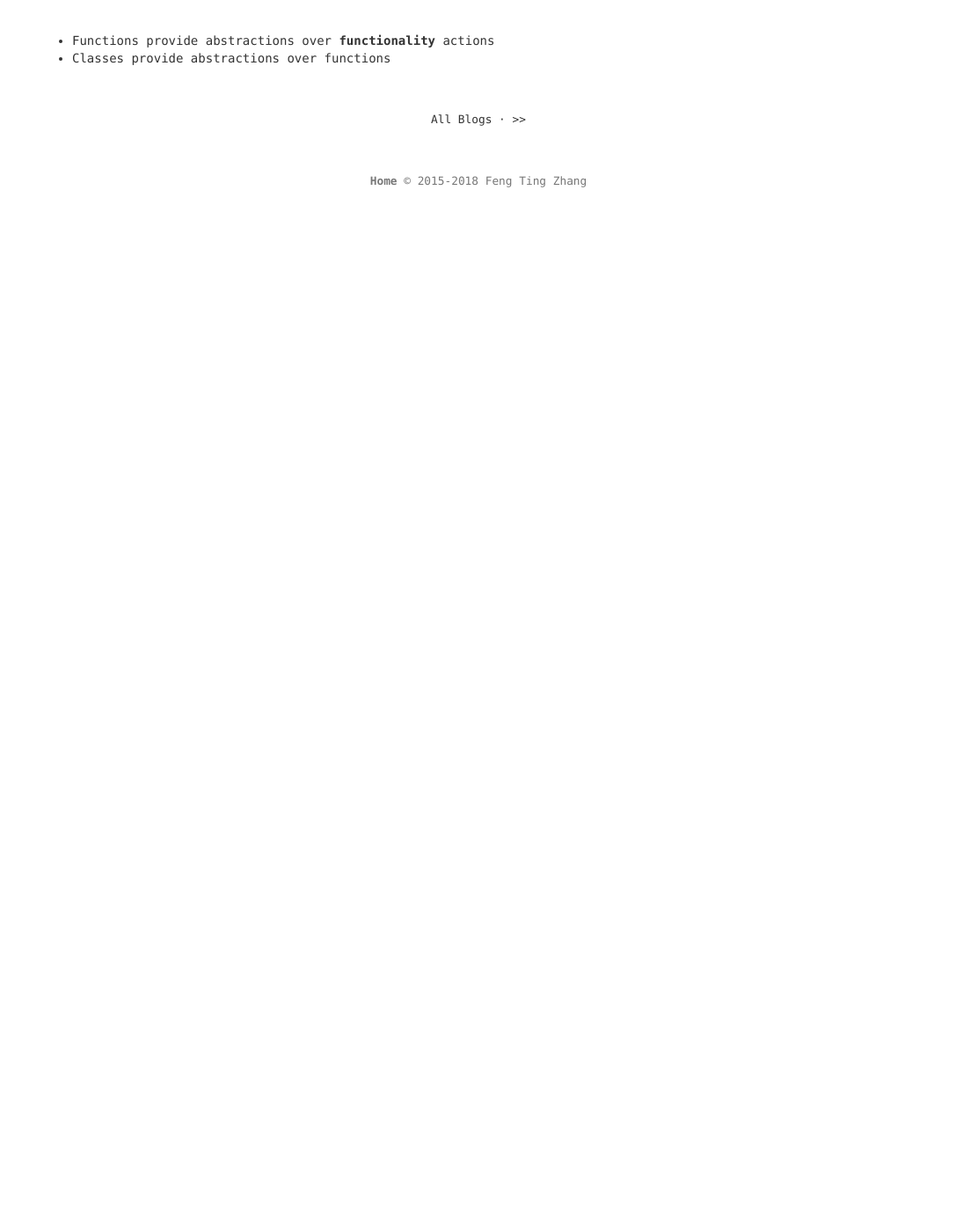
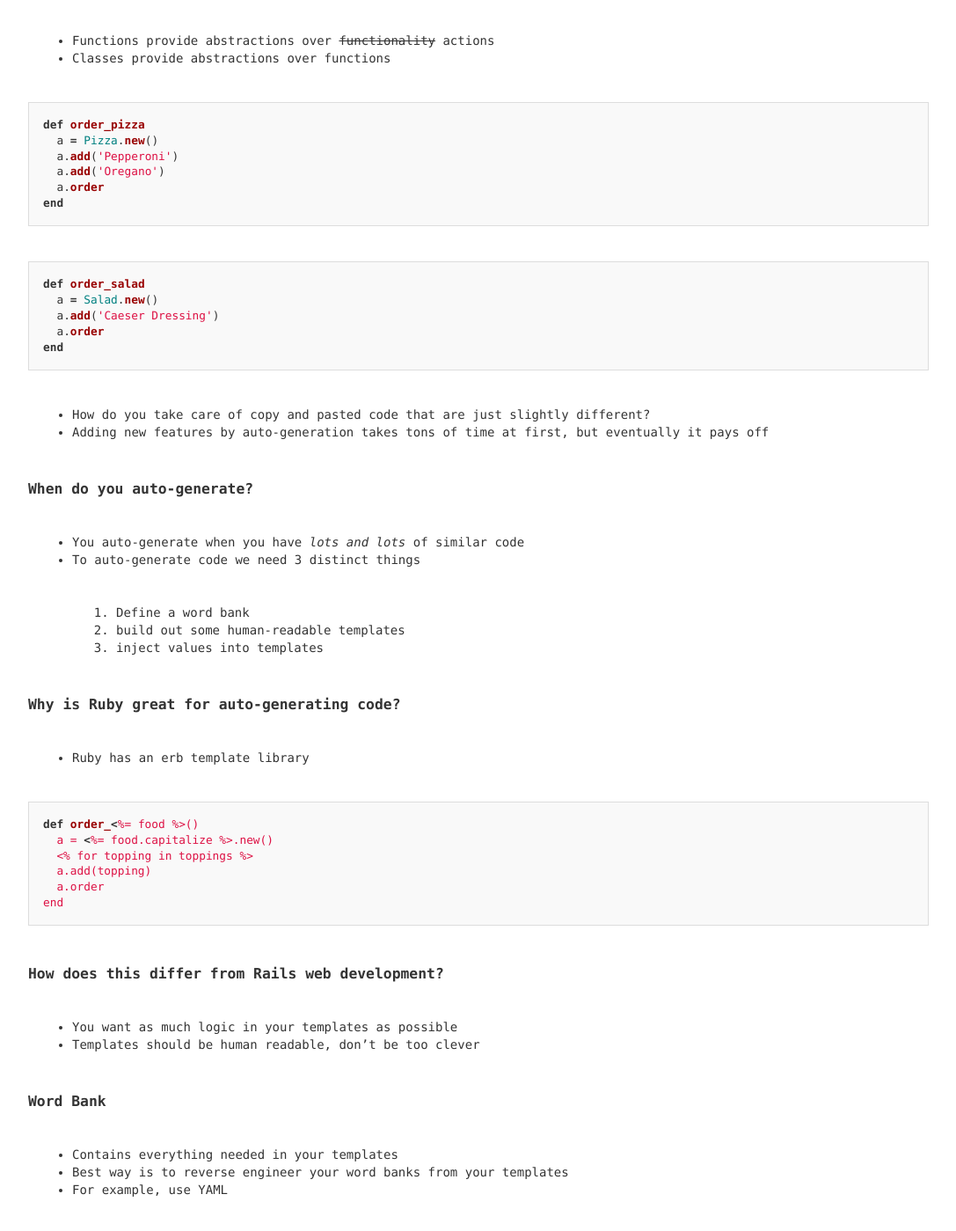
Before and after one commit to fengtingzhang/blog, a Jekyll site: the page built from _posts/2018-11-14-rubyconf-2018-day-two.md, in a window 1280 px wide and 1400 px high, scrolled down 9885 px. Shown: the whole window at 88% size, without its empty margins (96-1183 px from the left). Built offline with Jekyll 4.4.1, drawn with Linux system fonts in a browser that asks for light colours; before the commit the page ends 10136 px from its top, so only the background shows below that.

Commit message:
Update 2018-11-14-rubyconf-2018-day-two.md

````diff
--- a/_posts/2018-11-14-rubyconf-2018-day-two.md
+++ b/_posts/2018-11-14-rubyconf-2018-day-two.md
@@ -237,13 +237,13 @@ def select(list, &function)
   }
 end
 
-select([1,2,3]) {|v| v.even?}
+select([1,2,3]) { |v| v.even? }
 => [2]
 ```
 
 ### Ruby find
 ```ruby
-[1,2,3,4].find{|v| v.even?}
+[1,2,3,4].find{ |v| v.even? }
 => 2
 ```
 
@@ -255,7 +255,7 @@ def find(list, &function)
   }
 end
 
-find([1,2,3,4]) {|v| v.even?}
+find([1,2,3,4]) { |v| v.even? }
 => 2
 ```
 
@@ -270,7 +270,7 @@ def tally_by(list, &function)
   }
 end
 
-tally_by([1,2,3]) {|v| v.even?}
+tally_by([1,2,3]) { |v| v.even? }
 => { true => 1, false => 2}
 ```
 
@@ -356,5 +356,54 @@ a.order()
 
 
 ### Abstractions
-* Functions provide abstractions over __functionality__ actions
+* Functions provide abstractions over ~~functionality~~ actions
 * Classes provide abstractions over functions
+
+```ruby
+def order_pizza
+  a = Pizza.new()
+  a.add('Pepperoni')
+  a.add('Oregano')
+  a.order
+end
+```
+
+```ruby
+def order_salad
+  a = Salad.new()
+  a.add('Caeser Dressing')
+  a.order
+end
+```
+
+* How do you take care of copy and pasted code that are just slightly different?
+* Adding new features by auto-generation takes tons of time at first, but eventually it pays off
+
+### When do you auto-generate?
+* You auto-generate when you have *lots and lots* of similar code
+* To auto-generate code we need 3 distinct things
+1. Define a word bank
+1. build out some human-readable templates
+1. inject values into templates
+
+### Why is Ruby great for auto-generating code?
+* Ruby has an erb template library
+
+```ruby
+def order_<%= food %>()
+  a = <%= food.capitalize %>.new()
+  <% for topping in toppings %>
+  a.add(topping)
+  a.order
+end
+```
+
+### How does this differ from Rails web development?
+* You want as much logic in your templates as possible
+* Templates should be human readable, don't be too clever
+
+
+### Word Bank
+* Contains everything needed in your templates
+* Best way is to reverse engineer your word banks from your templates
+* For example, use YAML
````
